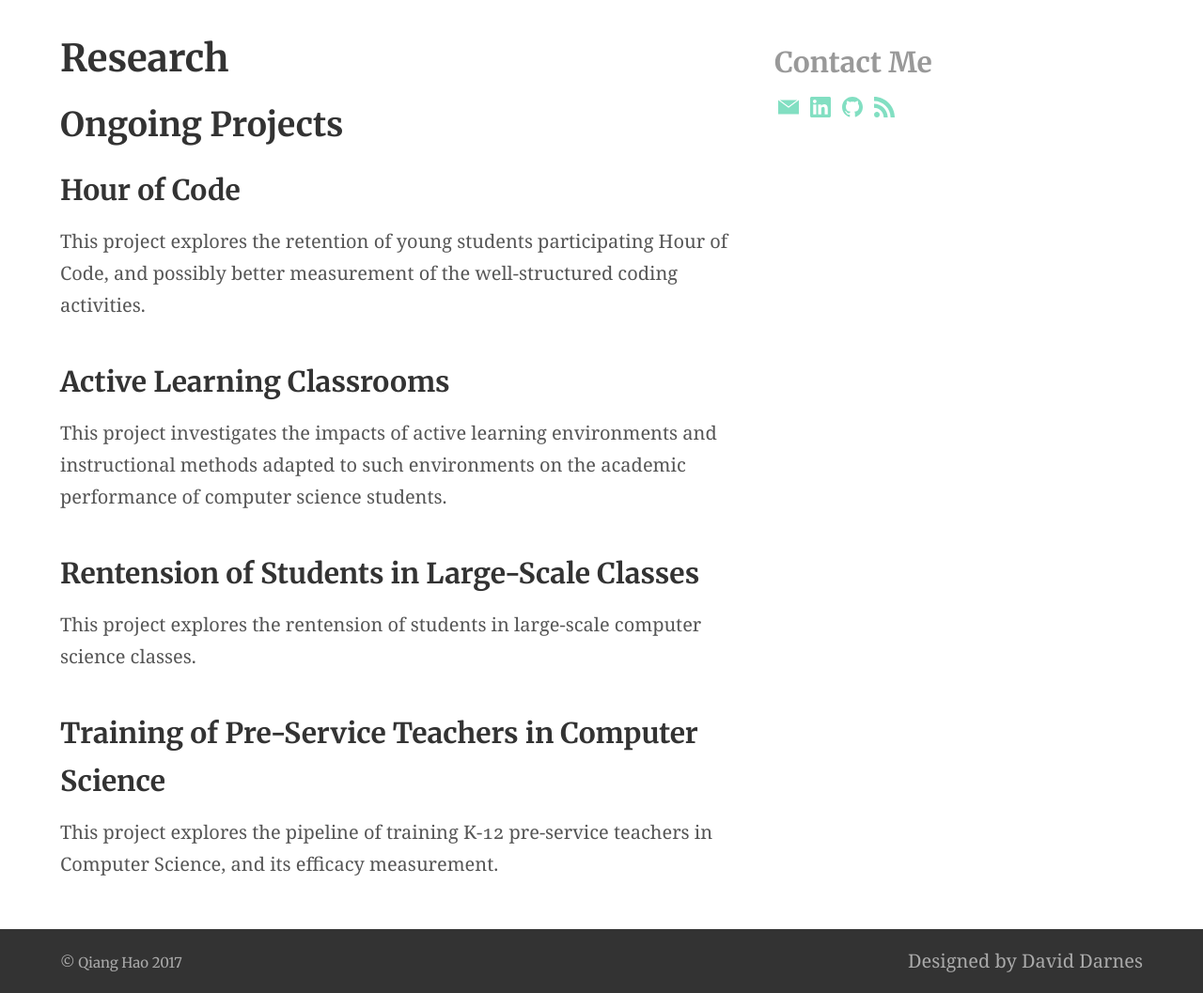
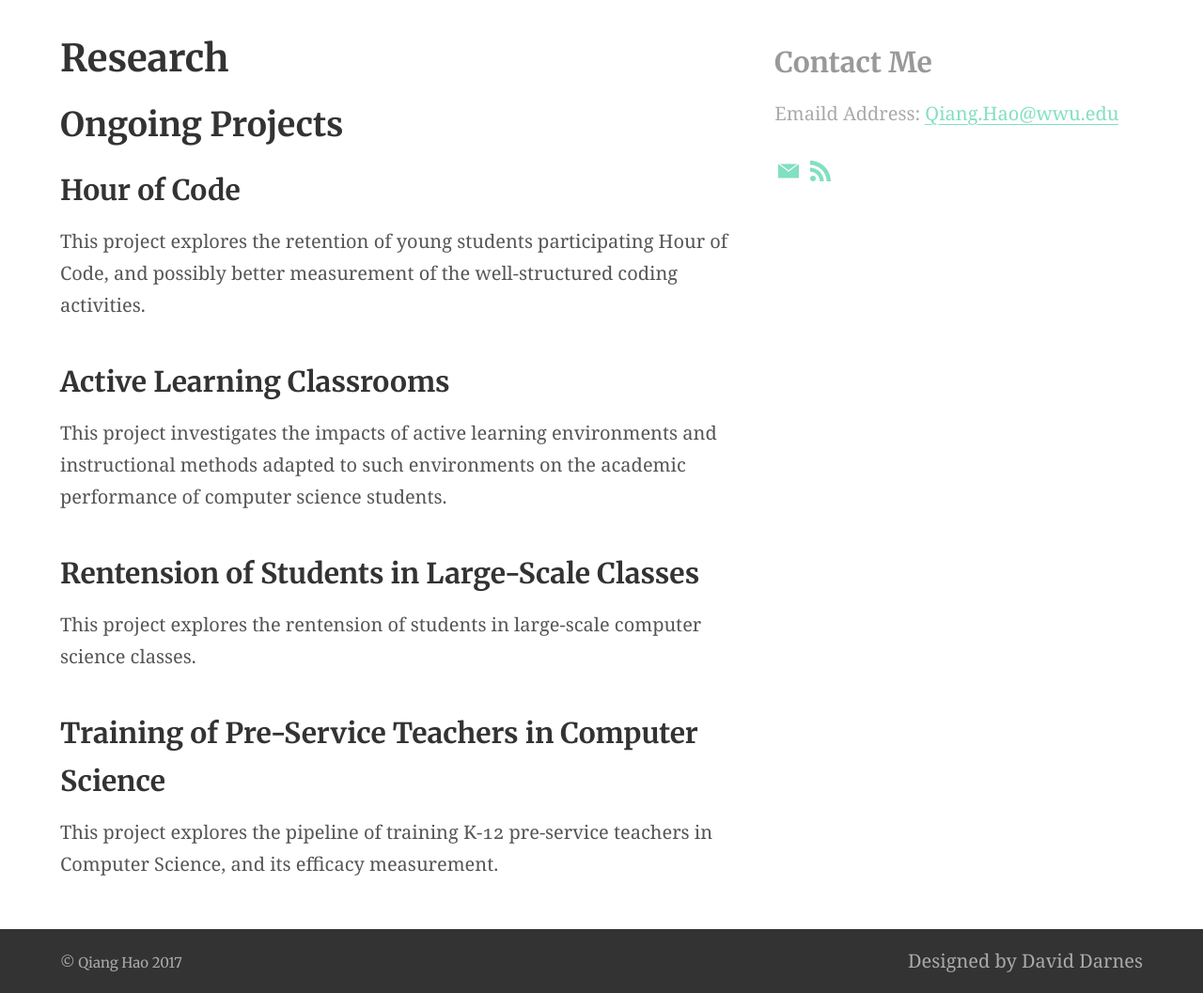
Before and after one commit to Neo-Hao/neo-hao.github.io, a Jekyll site: the page built from research.md, in a window 1280 px wide. Shown: the part 424-1481 px from the top of the page at 94% size. Built offline with Jekyll 4.4.1, drawn with Linux system fonts in a browser that asks for light colours; some of the changed lines change nothing that is shown.

Commit message:
metadata update

```diff
--- a/_config.yml
+++ b/_config.yml
@@ -99,8 +99,8 @@ navigation_footer:
 
 social_links: # Appears in sidebar. Set the urls then uncomment and comment out as desired
   Email: mailto:Qiang.Hao@wwu.edu
-  LinkedIn: https://www.linkedin.com/in/qiang-hao-4984023b/
-  GitHub: https://github.com/Neo-Hao
+  # LinkedIn: https://www.linkedin.com/in/qiang-hao-4984023b/
+  # GitHub: https://github.com/Neo-Hao
   RSS: /feed.xml
 
 
--- a/_includes/site-aside.html
+++ b/_includes/site-aside.html
@@ -9,6 +9,7 @@
     <section class="section  section--description">
       <h3>Contact Me</h3>
 <!--       <p>{{ site.description }}</p> -->
+        <p>Emaild Address: <a href="mailto:Qiang.Hao@wwu.edu">Qiang.Hao@wwu.edu</a></p>
       {% include nav-social.html %}
     </section>
 
```
